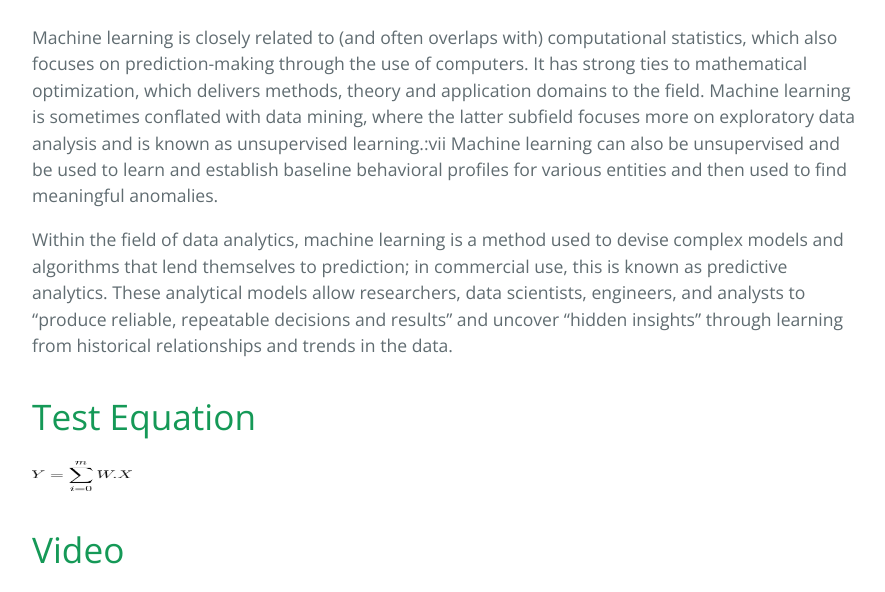
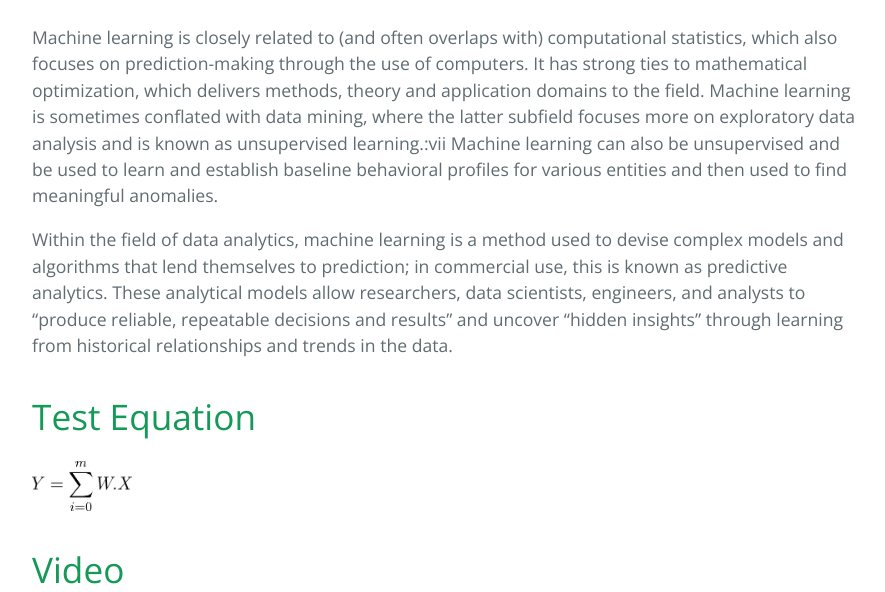
Before and after one commit to abhishekyana/abhishekyana.github.io, a Jekyll site: the page built from _posts/2017-10-21-first-page.md, in a window 1280 px wide. Shown: the part 1177-1769 px from the top of the page, without its empty margins (192-1077 px from the left). Built offline with Jekyll 4.4.1, drawn with Linux system fonts in a browser that asks for light colours; grey boxes are pictures that could not be loaded.

Commit message:
Added imgs

```diff
--- a/_posts/2017-10-21-first-page.md
+++ b/_posts/2017-10-21-first-page.md
@@ -21,7 +21,7 @@ Machine learning is closely related to (and often overlaps with) computational s
 Within the field of data analytics, machine learning is a method used to devise complex models and algorithms that lend themselves to prediction; in commercial use, this is known as predictive analytics. These analytical models allow researchers, data scientists, engineers, and analysts to "produce reliable, repeatable decisions and results" and uncover "hidden insights" through learning from historical relationships and trends in the data.
 
 # Test Equation
-<img src="/assets/eqn1.png" align="center" width="100px" height="30px" />
+<img src="/assets/eqn1.png" align="middle" width="100px" height="50px" />
 
 # Video
 <iframe width="100%" height="460" src="https://www.youtube.com/embed/fOnE-aQUs4I" frameborder="0" allowfullscreen></iframe>
```
